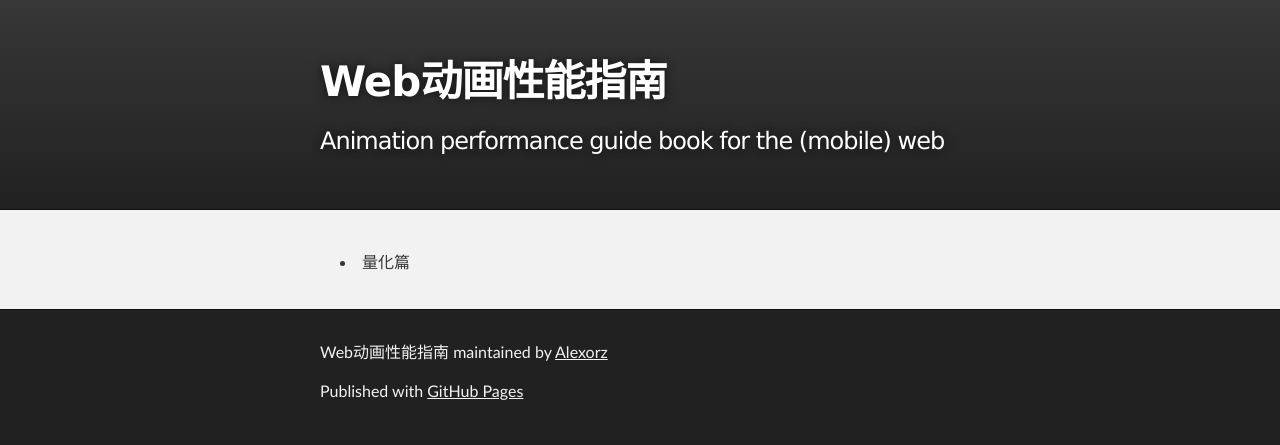
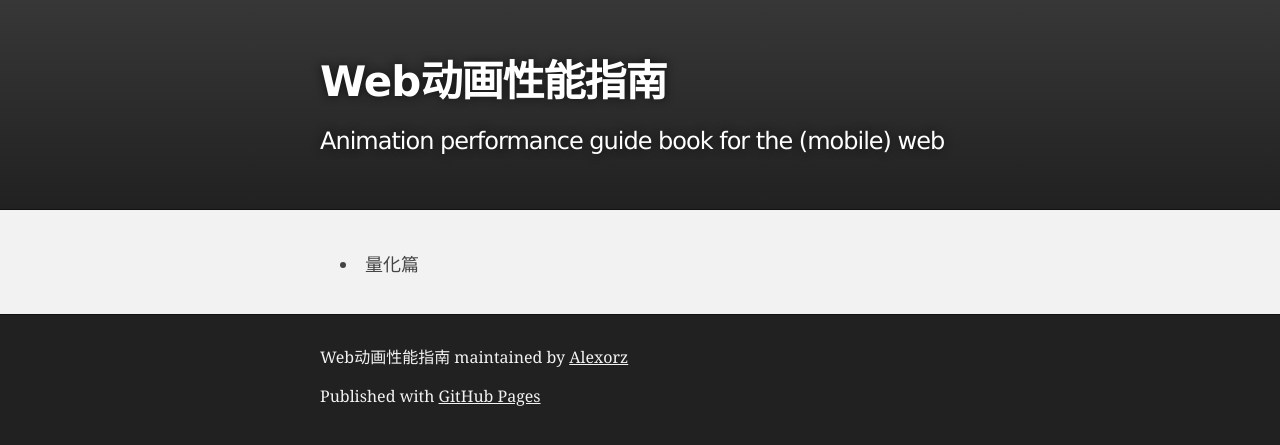
Before and after one commit to Alexorz/animation-performance-guide, a Jekyll site: the page built from index.md, in a window 1280 px wide. Shown: the top 445 px of the page. Built offline with Jekyll 4.4.1, drawn with Linux system fonts in a browser that asks for light colours.

Commit message:
Font style update.

```diff
--- a/stylesheets/stylesheet.css
+++ b/stylesheets/stylesheet.css
@@ -53,10 +53,13 @@ body {
   color:#373737;
   background: #212121;
   font-size: 16px;
-  font-family: 'Myriad Pro', Calibri, Helvetica, Arial, sans-serif;
+  /* Font style from Lepture.com */
+  font-family: Georgia,"Xin Gothic","Hiragino Sans GB","Droid Sans Fallback","Microsoft YaHei",sans-serif;
   line-height: 1.5;
   -webkit-font-smoothing: antialiased;
 }
+
+
 
 h1, h2, h3, h4, h5, h6 {
   margin: 10px 0;
@@ -360,6 +363,12 @@ Full-Width Styles
 
 #main_content {
   padding-top: 40px;
+  /* # Font style from Lepture.com */
+  font-weight: 400;
+  font-size: 18px;
+  line-height: 1.62;
+  color: #444443;
+  /* / */
 }
 
 #footer_wrap {
```
